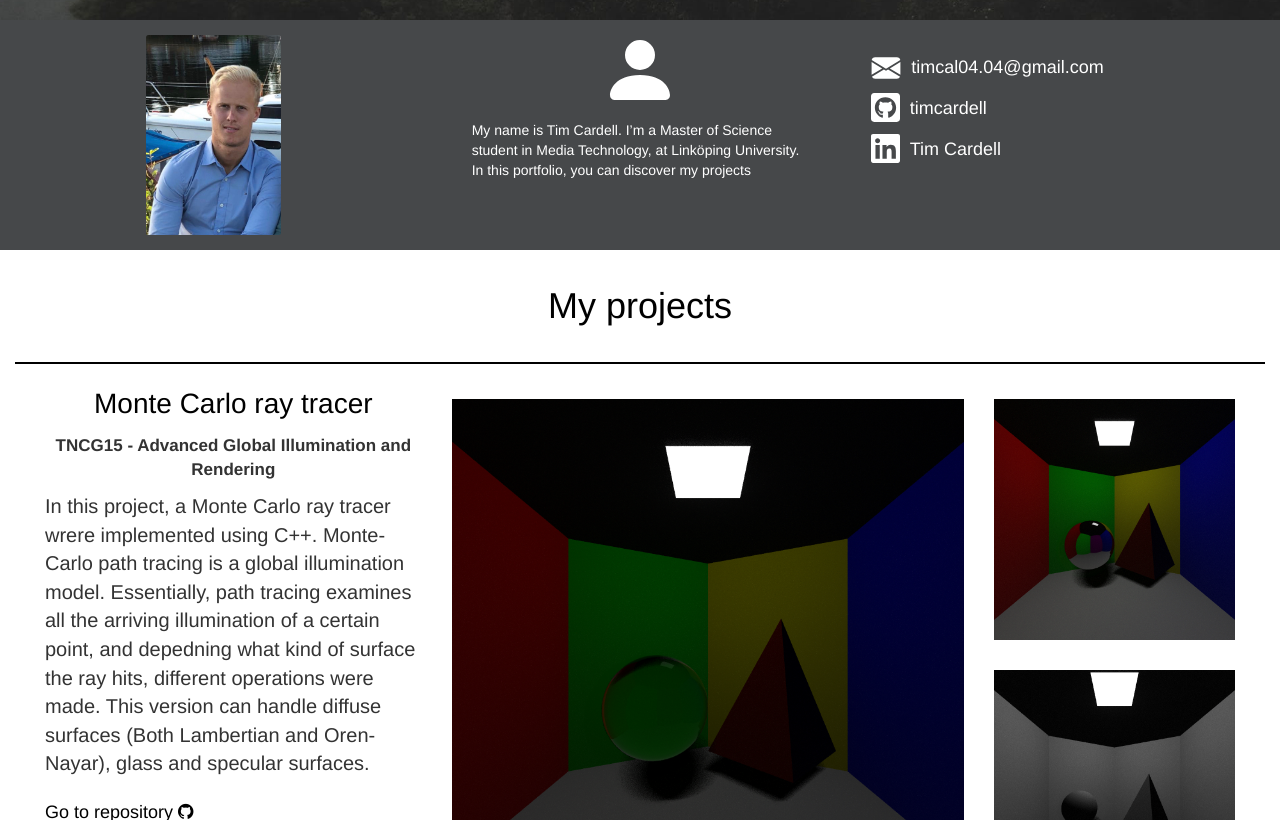
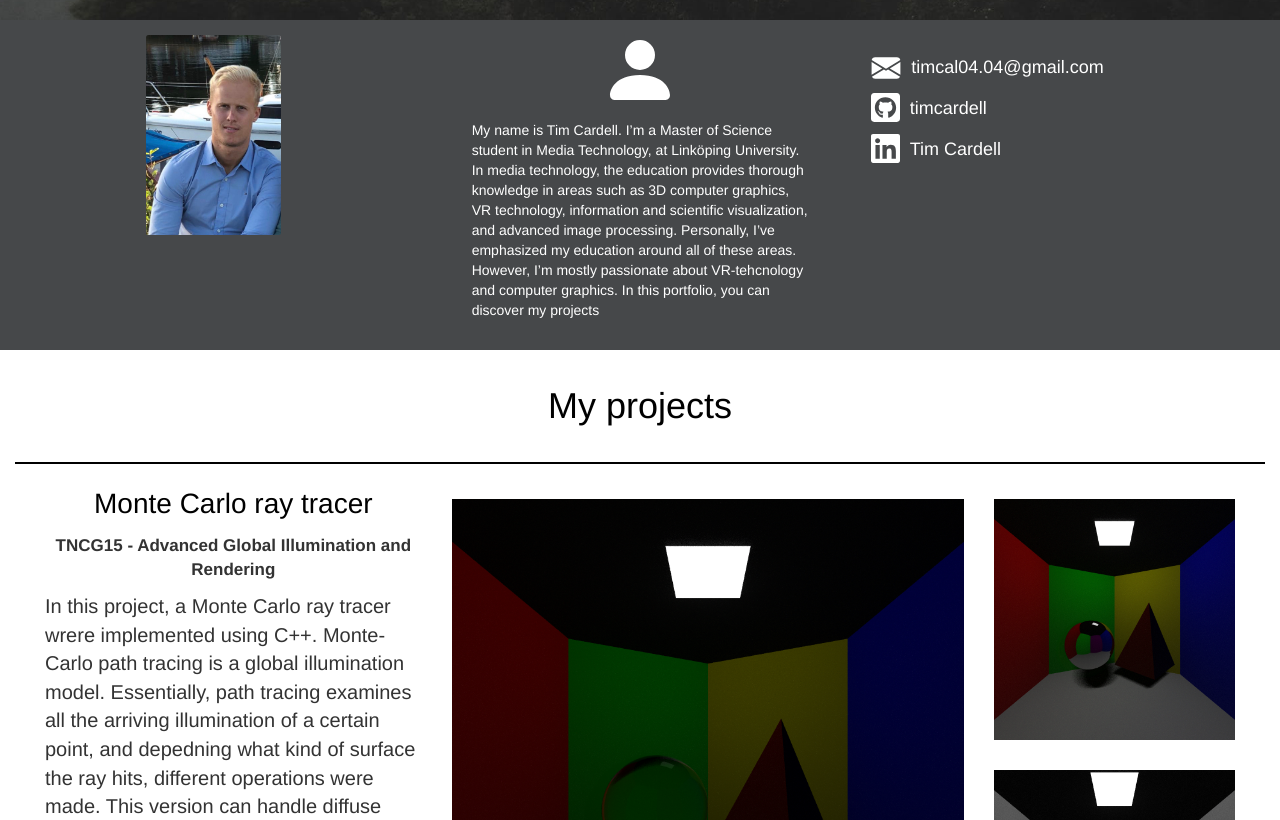
Before and after one commit to timcardell/timcardell.github.io, a plain HTML site: page index.html in a window 1280 px wide. Shown: the part 937-1757 px from the top of the page. Drawn offline with nearby package versions, Linux system fonts and the light colour scheme; some packages are replaced by stand-ins of ours; a script that the page names is missing.

Commit message:
update about me

```diff
--- a/index.html
+++ b/index.html
@@ -64,7 +64,8 @@ $(function() {
 
       <div class="col-lg-4 col-md-4 col-xs-12">
         <div class="d-flex justify-content-center"><img src="person.svg"style="height:100px;" class="icon_aboutme"/></div>
-        <p class="font-weight-light ml-5 mr-5 mb-5" style="color:white;">My name is Tim Cardell. I’m a Master of Science student in Media Technology, at Linköping University. In this portfolio, you can discover my projects</p>
+        <p class="font-weight-light ml-5 mr-5 mb-5" style="color:white;">My name is Tim Cardell. I’m a Master of Science student in Media Technology, at Linköping University. In media technology, the education provides thorough knowledge
+ in areas such as 3D computer graphics, VR technology, information and scientific visualization, and advanced image processing.  Personally, I’ve emphasized my education around all of these areas. However, I’m mostly passionate about VR-tehcnology and computer graphics. In this portfolio, you can discover my projects</p>
         </div>
 
 
```
